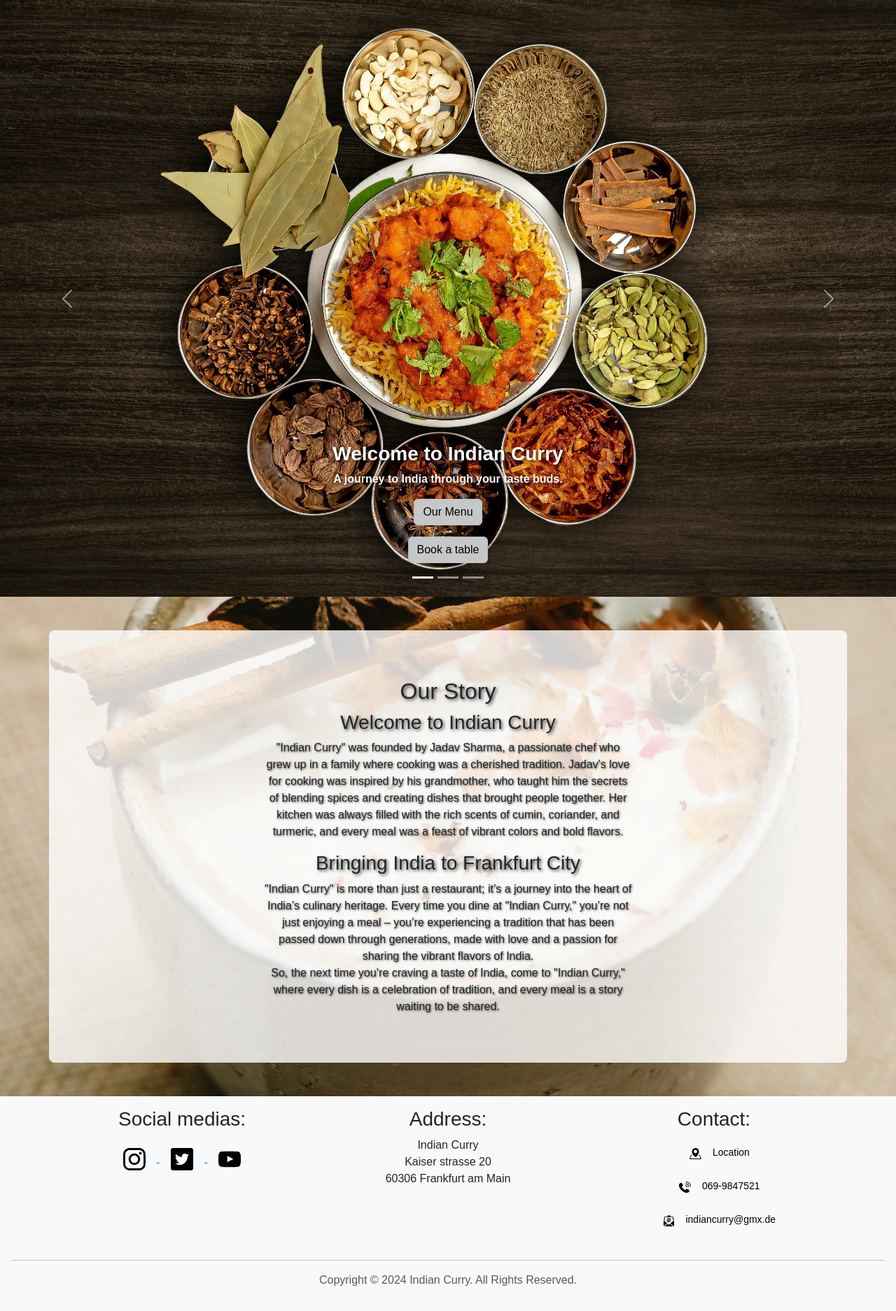
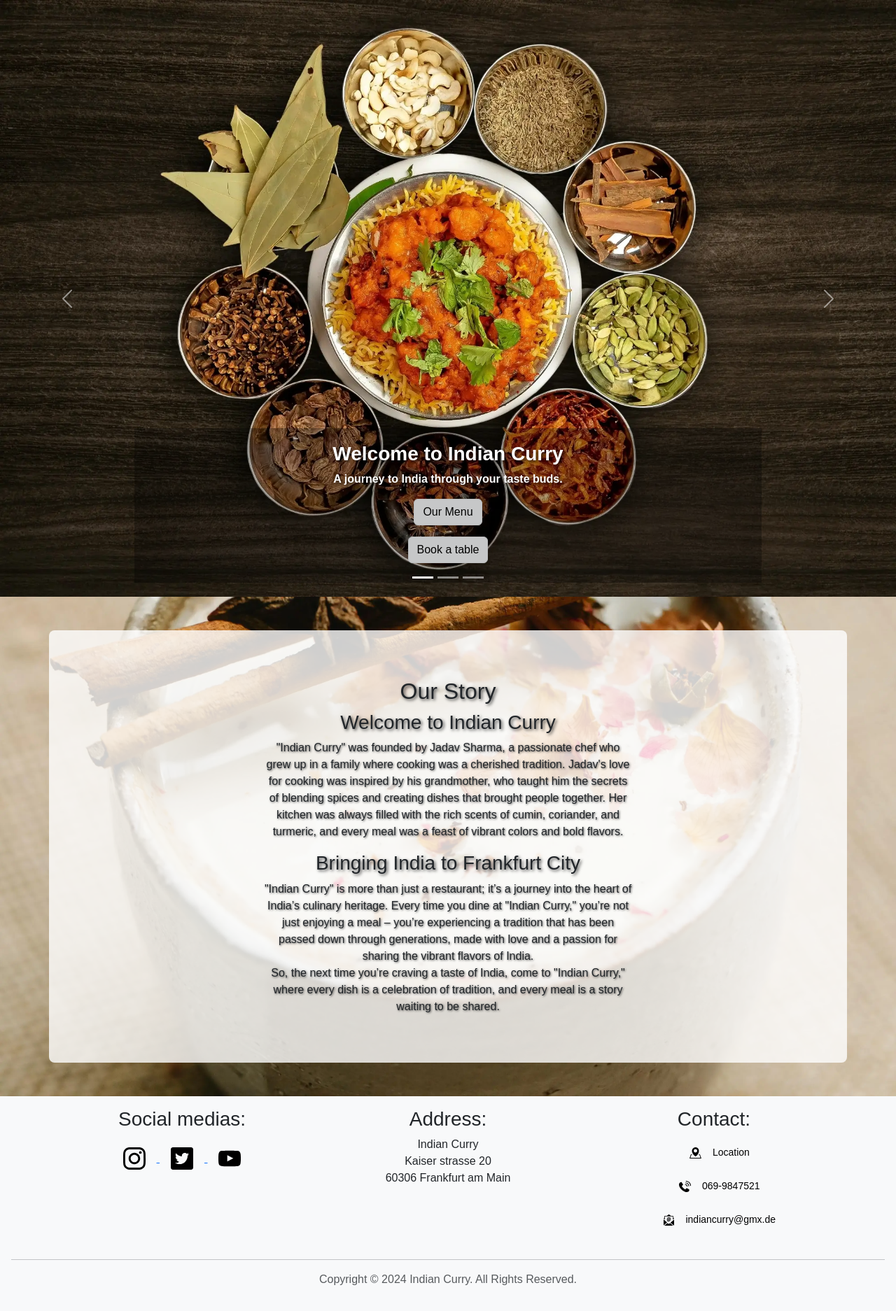
Before and after one commit to Pramilashanmugam/Restaurant, a Django app: page / in a window 1280 px wide. Shown: the part 101-1975 px from the top of the page at 70% size. After the commit the page ends 1938 px from the top, so only its background shows below. Run offline with Django 5.2, Linux system fonts and the light colour scheme; some libraries are stand-ins or nearby versions.

Commit message:
caption background added, carousel images resized

```diff
--- a/restaurant_reservation/settings.py
+++ b/restaurant_reservation/settings.py
@@ -27,7 +27,7 @@ BASE_DIR = Path(__file__).resolve().parent.parent
 SECRET_KEY = os.environ.get("SECRET_KEY")
 
 # SECURITY WARNING: don't run with debug turned on in production!
-DEBUG = False
+DEBUG = True
 
 ALLOWED_HOSTS = [
     '8000-pramilashanm-restaurant-35uzo2lk9b8.ws.codeinstitute-ide.net',
--- a/static/css/base.css
+++ b/static/css/base.css
@@ -16,8 +16,13 @@ body {
 }
 
 /* Main */
+/*carousel captions background*/
+div .carousel-caption {
+    background: rgba(0, 0, 0, 0.3);
+}
 /*carousel captions*/
-.carousel-caption h3, .carousel-caption p {
+.carousel-caption h3,
+.carousel-caption p {
     text-shadow: 2px 2px 4px rgba(0, 0, 0, 0.7);
     font-weight: 600;
 }
@@ -69,8 +74,9 @@ footer {
 
 .icon {
     height: 16px;
-    margin:1rem;
+    margin: 1rem;
 }
+
 .footer-container p small a {
     color: black;
     text-decoration: none;
@@ -81,6 +87,3 @@ footer {
 #id_password_helptext {
     display: none;
 }
-div.card-header {
-    background-color: rgb(99, 35, 35);
-}
--- a/templates/base.html
+++ b/templates/base.html
@@ -32,12 +32,12 @@
     {% include 'includes/header.html' %}
 
     <main>
-        <div class="background">
+        <section class="background">
 
             {% block content %}
 
             {% endblock %}
-        </div>
+        </section>
     </main>
 
     {% include 'includes/footer.html' %}
--- a/templates/includes/footer.html
+++ b/templates/includes/footer.html
@@ -55,7 +55,7 @@
         </div>
     </div>
     <hr>
-    <div class="container-fluid ">
+    <div class="container-fluid">
         <div class="row">
             <div class="col-12">
                 <p class="text-center text-md-right text-muted">Copyright © 2024 Indian Curry. All Rights Reserved.</p>
--- a/templates/includes/header.html
+++ b/templates/includes/header.html
@@ -4,8 +4,8 @@
   <nav class="navbar navbar-expand-lg bg-body-tertiary">
     <div class="container-fluid">
       <!--website Logo-->
-      <a class="navbar-brand justify-content-left" href="{% url 'home' %}"><img src="{% static 'images/logo.webp' %}" alt="Indian curry restaurant logo"
-          class="logo"></a>
+      <a class="navbar-brand justify-content-left" href="{% url 'home' %}"><img src="{% static 'images/logo.webp' %}"
+          alt="Indian curry restaurant logo" class="logo"></a>
       <button class="navbar-toggler" type="button" data-bs-toggle="collapse" data-bs-target="#navbarNav"
         aria-controls="navbarNav" aria-expanded="false" aria-label="Toggle navigation">
         <span class="navbar-toggler-icon"></span>
```
Also changed, not shown: README.md, static/images/interiors.webp, static/images/spices.webp.
